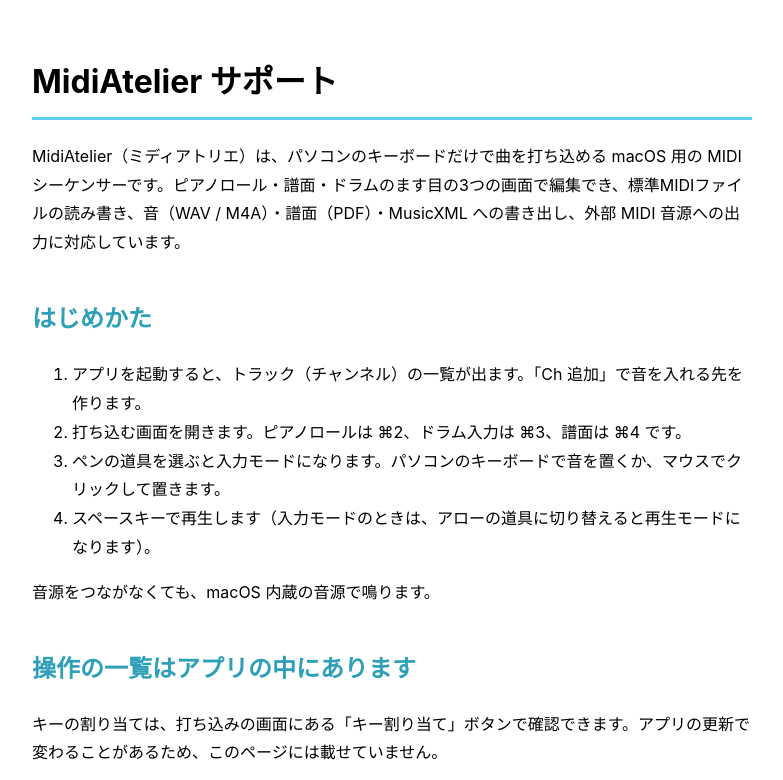
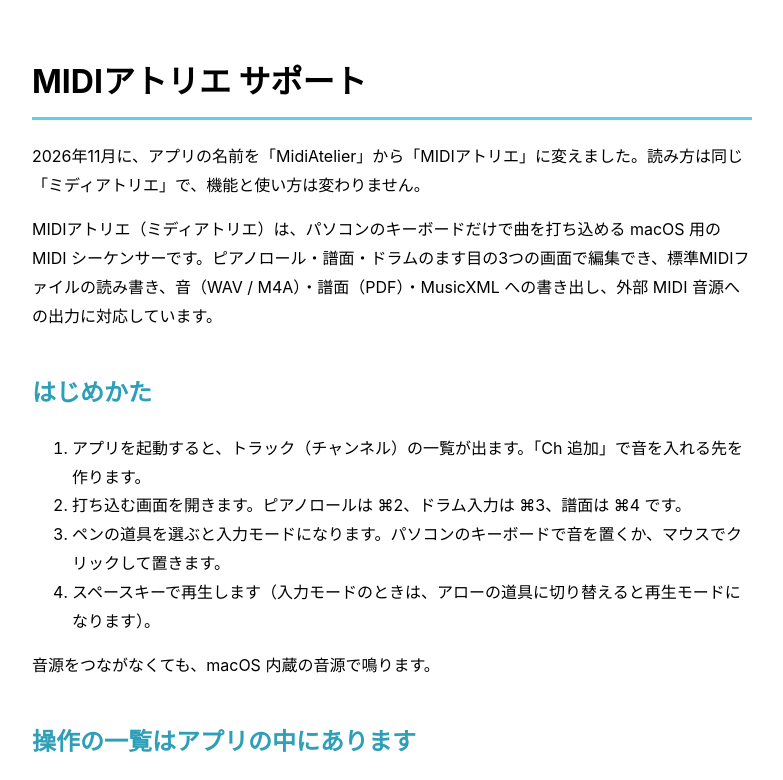
Before and after one commit to emchs07-prog/midiatelier-support, a plain HTML site: page index.html in a window 1280 px wide. Shown: the top 780 px of the page, without its empty margins (248-1031 px from the left). Drawn offline with Linux system fonts and the light colour scheme.

Commit message:
アプリ名を MIDIアトリエ に変更（旧名 MidiAtelier）

```diff
--- a/index.html
+++ b/index.html
@@ -3,7 +3,7 @@
 <head>
 <meta charset="UTF-8">
 <meta name="viewport" content="width=device-width, initial-scale=1.0">
-<title>MidiAtelier サポート</title>
+<title>MIDIアトリエ サポート</title>
 <style>
   :root { color-scheme: light dark; }
   body {
@@ -19,8 +19,9 @@
 </style>
 </head>
 <body>
-<h1>MidiAtelier サポート</h1>
-<p>MidiAtelier（ミディアトリエ）は、パソコンのキーボードだけで曲を打ち込める macOS 用の MIDI シーケンサーです。ピアノロール・譜面・ドラムのます目の3つの画面で編集でき、標準MIDIファイルの読み書き、音（WAV / M4A）・譜面（PDF）・MusicXML への書き出し、外部 MIDI 音源への出力に対応しています。</p>
+<h1>MIDIアトリエ サポート</h1>
+<p>2026年11月に、アプリの名前を「MidiAtelier」から「MIDIアトリエ」に変えました。読み方は同じ「ミディアトリエ」で、機能と使い方は変わりません。</p>
+<p>MIDIアトリエ（ミディアトリエ）は、パソコンのキーボードだけで曲を打ち込める macOS 用の MIDI シーケンサーです。ピアノロール・譜面・ドラムのます目の3つの画面で編集でき、標準MIDIファイルの読み書き、音（WAV / M4A）・譜面（PDF）・MusicXML への書き出し、外部 MIDI 音源への出力に対応しています。</p>
 
 <h2>はじめかた</h2>
 <ol>
```
Also changed, not shown: privacy.html (+3 -3 lines).
